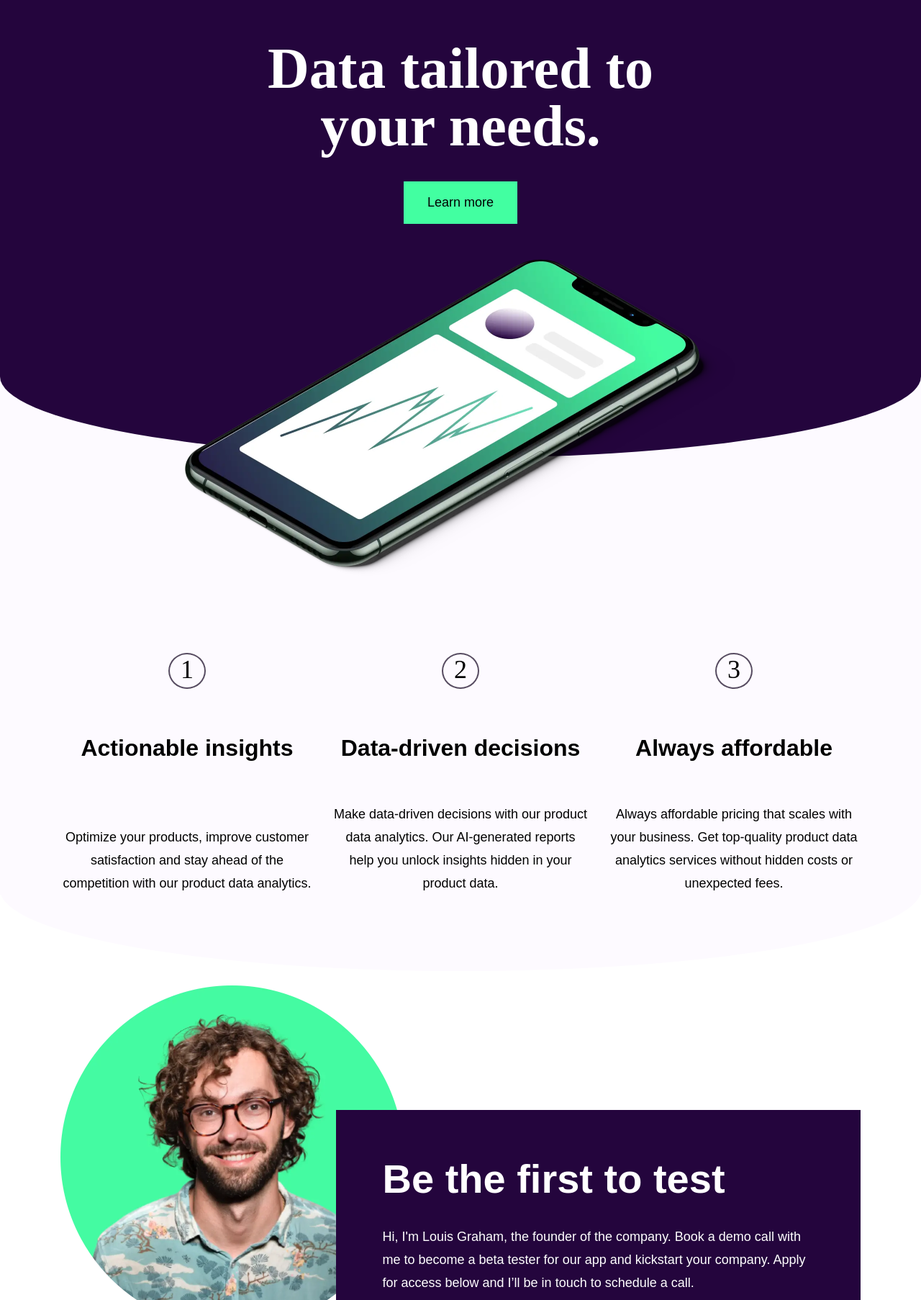
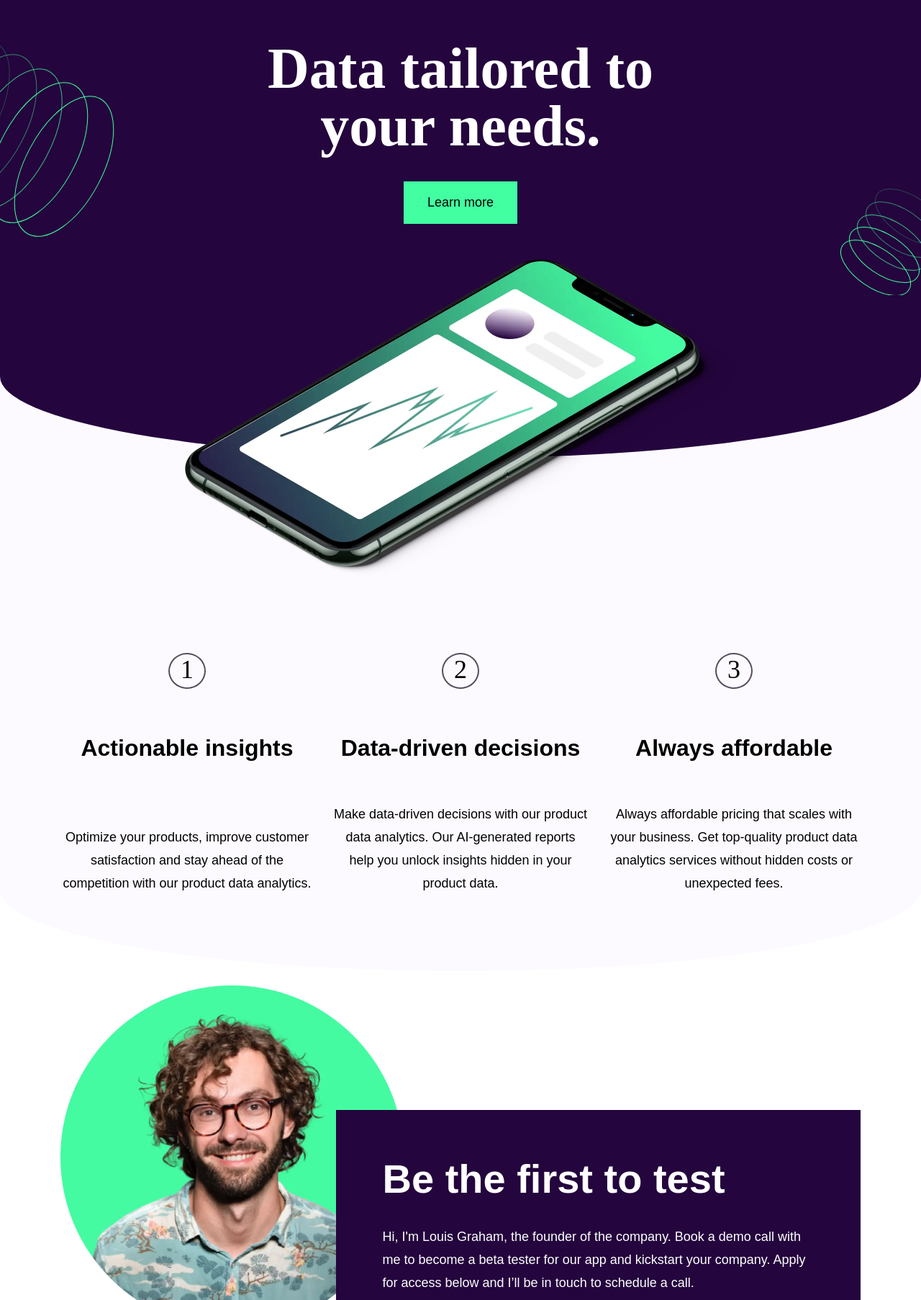
Before and after one commit to rohantayal/workit-landing-page, a plain HTML site: page index.html in a window 1280 px wide. Shown: the part 94-1900 px from the top of the page at 72% size. Drawn offline with Linux system fonts and the light colour scheme.

Commit message:
added background images

```diff
--- a/style.css
+++ b/style.css
@@ -231,6 +231,17 @@
 
  @media (min-width: 682px){
 
+     header{
+
+         background-image: url(./assets/images/bg-pattern-1.svg), url(./assets/images/bg-pattern-2.svg);
+         background-repeat: no-repeat no-repeat;
+         background-position: top 61px left -229px, top 175px right -92px;
+     }
+
+     .message::after{
+         content: url(./assets/images/bg-pattern-3.svg);
+         position: absolute;
+     }
 
      main ol li{
          grid-template-columns: 80px 461px;
@@ -280,6 +291,7 @@
          text-align: left;
          background-color: var(--pri-background);
          padding: 48px 56px;
+
      }
      .message p{
          padding: 0;
@@ -290,6 +302,7 @@
 
      header{
          height: 504px;
+         background-position: top 128px left -153px, top 340px right -48px
      }
 
      header div{
@@ -386,6 +399,10 @@
          height: 285px;
      }
 
+     .message::after{
+         translate: 180px;
+     }
+
      .message h2, h2{
          font-size: 56px;
          line-height: 64px;
```
